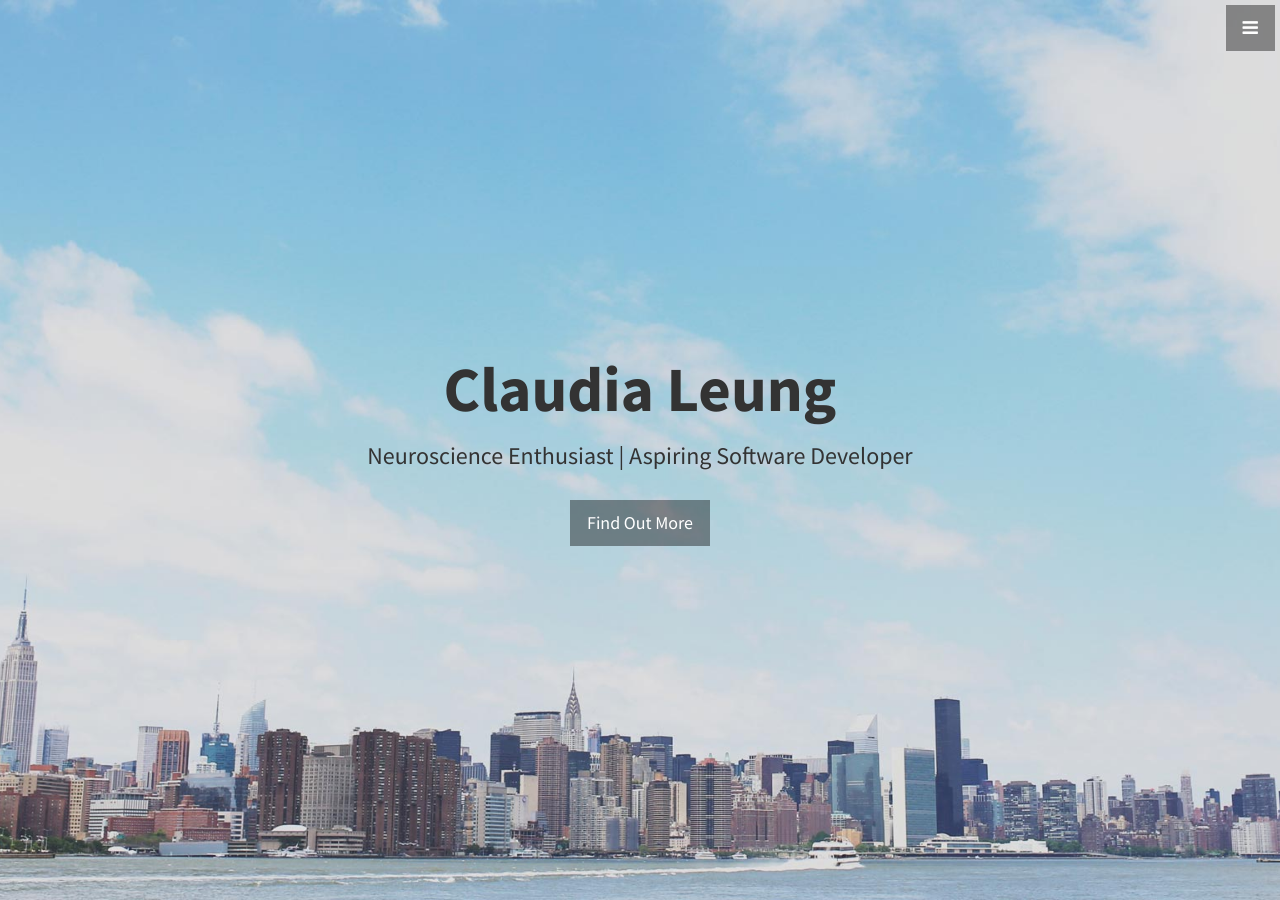
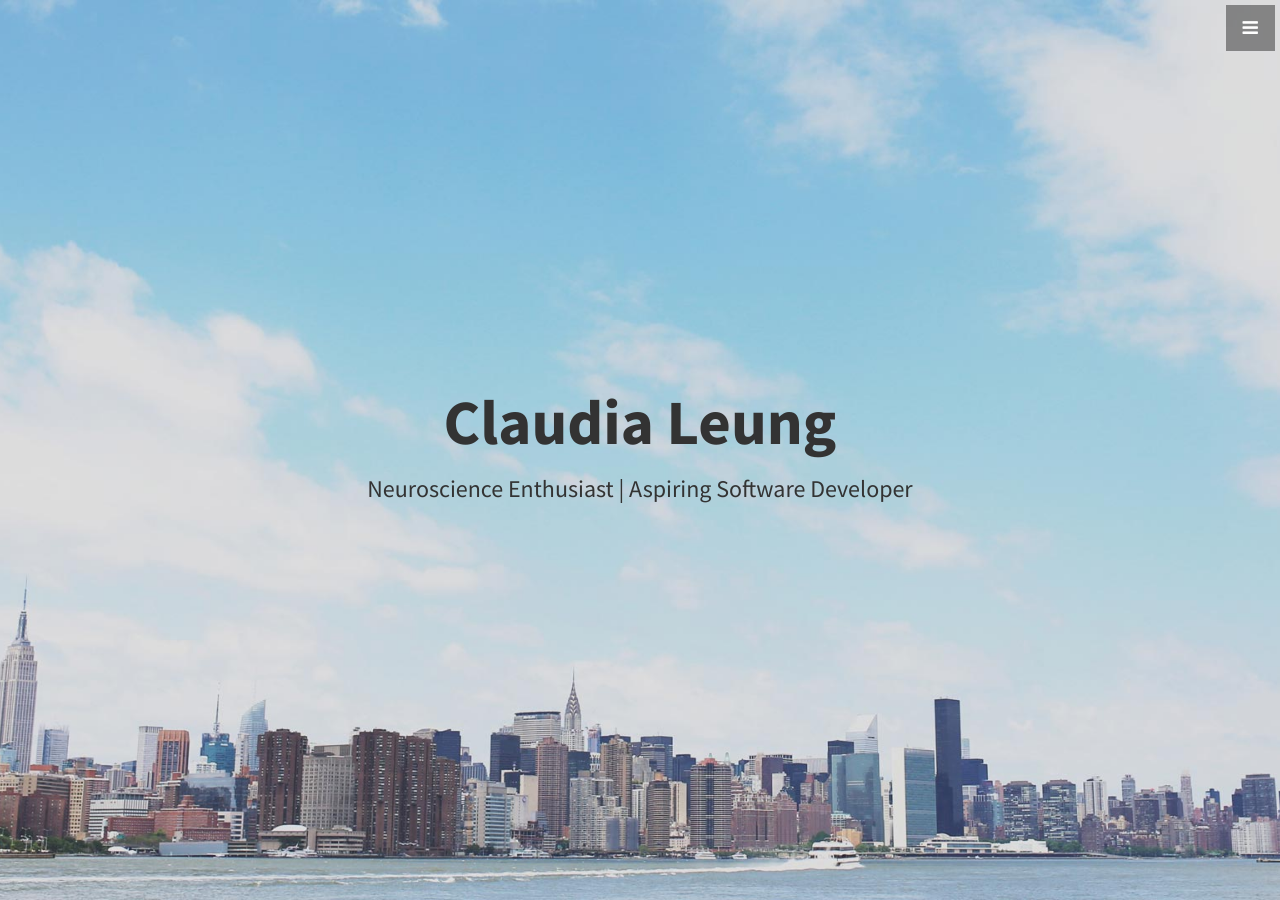
Before and after one commit to claudiahleung/claudiahleung.github.io, a Jekyll site: the page built from index.html, in a window 1280 px wide and 900 px high. Built offline with Jekyll 4.4.1, drawn with Linux system fonts in a browser that asks for light colours.

Commit message:
removed_find_out_more_button

```diff
--- a/_includes/head.html
+++ b/_includes/head.html
@@ -6,7 +6,7 @@
   <meta name="description" content="">
   <meta name="author" content="">
 
-  <title>Stylish Portfolio - Start Bootstrap Theme</title>
+  <title>Claudia Leung</title>
 
   <!-- Bootstrap Core CSS -->
   <link href="css/bootstrap.min.css" rel="stylesheet">
--- a/_includes/header.html
+++ b/_includes/header.html
@@ -2,7 +2,5 @@
   <div class="text-vertical-center">
     <h1>Claudia Leung</h1>
     <h3>Neuroscience Enthusiast | Aspiring Software Developer</h3>
-    <br>
-    <a href="#about" class="btn btn-dark btn-lg">Find Out More</a>
-  </div>
+    </div>
 </header>
```
Also changed, not shown: 1 other file.
